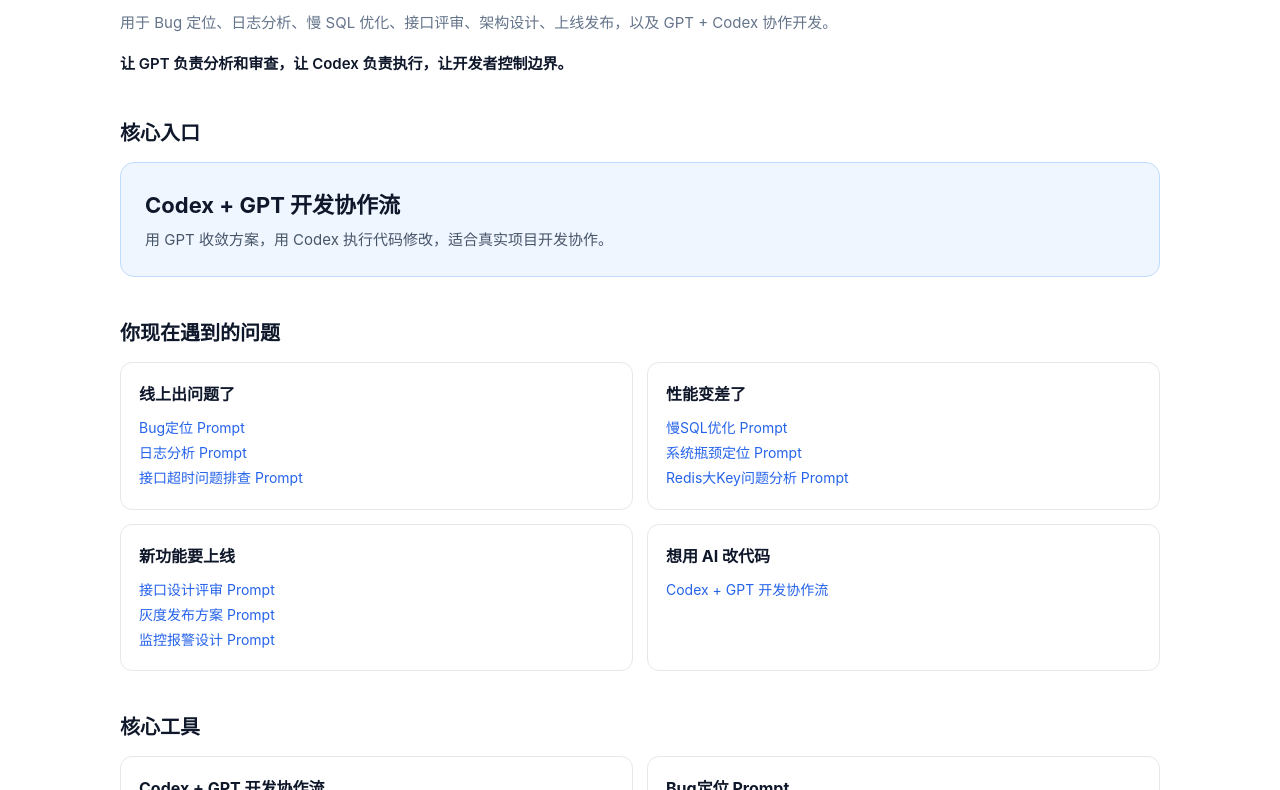
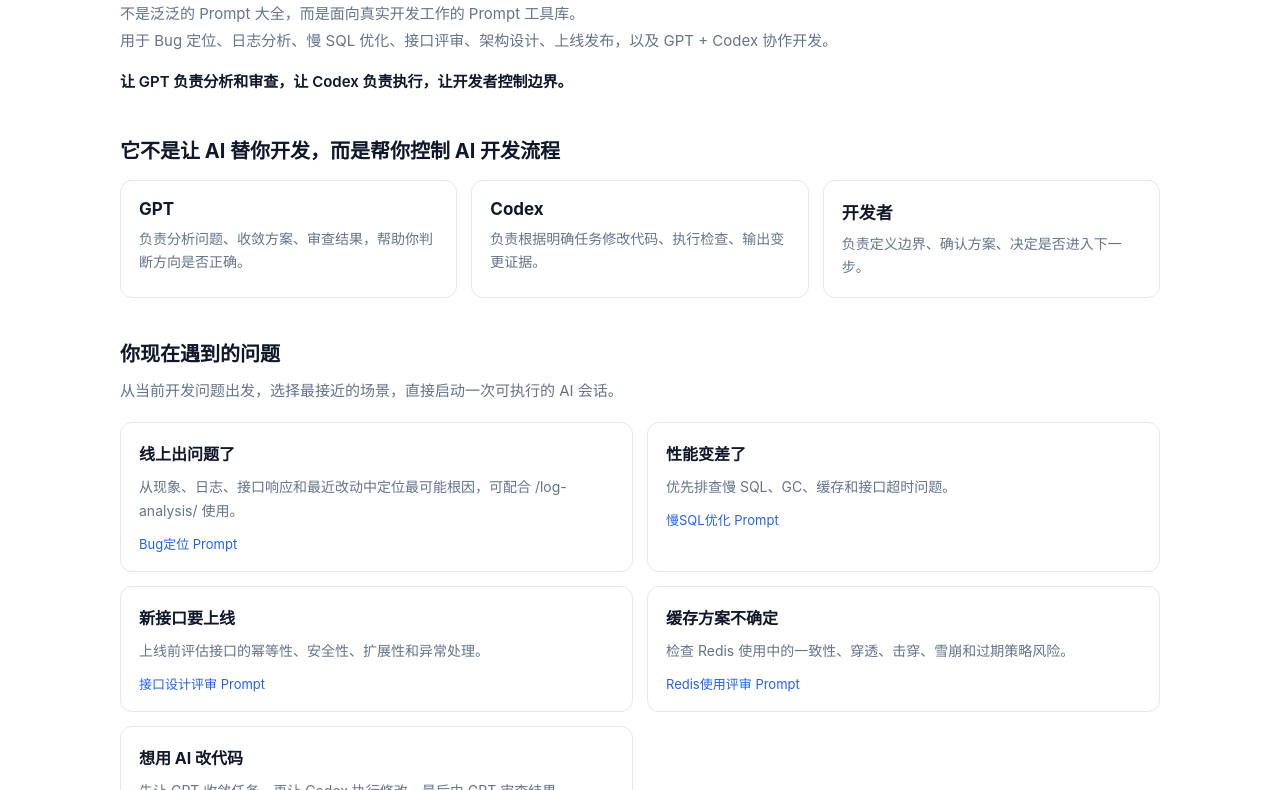
Before and after one commit to codeinsightlab/promptforge-site, a website: page index.html in a window 1280 px wide. Shown: the part 158-948 px from the top of the page. Drawn offline with Linux system fonts and the light colour scheme.

Commit message:
optimize homepage positioning

```diff
--- a/index.html
+++ b/index.html
@@ -42,6 +42,7 @@
 
     .hero .description,
     .hero .principle,
+    .section-desc,
     .note p {
       font-size: 15px;
       color: #64748b;
@@ -64,6 +65,36 @@
       font-size: 20px;
       font-weight: 700;
       margin: 0 0 16px;
+    }
+
+    .section-desc {
+      margin: -6px 0 18px;
+    }
+
+    .role-grid {
+      display: grid;
+      grid-template-columns: repeat(3, minmax(0, 1fr));
+      gap: 14px;
+    }
+
+    .role-card {
+      padding: 18px;
+      border: 1px solid #e5e7eb;
+      border-radius: 12px;
+      background: #ffffff;
+    }
+
+    .role-card strong {
+      display: block;
+      font-size: 17px;
+      margin-bottom: 8px;
+    }
+
+    .role-card span {
+      display: block;
+      font-size: 14px;
+      color: #64748b;
+      line-height: 1.7;
     }
 
     .featured {
@@ -111,9 +142,21 @@
     .path-card a {
       display: block;
       color: #2563eb;
+      text-decoration: none;
+    }
+
+    .path-card a span {
+      display: block;
+      color: #64748b;
       font-size: 14px;
-      line-height: 1.8;
-      text-decoration: none;
+      line-height: 1.7;
+      margin: 6px 0 10px;
+    }
+
+    .path-card a em {
+      display: inline-block;
+      font-size: 13px;
+      font-style: normal;
     }
 
     .path-card a:hover {
@@ -202,6 +245,10 @@
         grid-template-columns: 1fr;
       }
 
+      .role-grid {
+        grid-template-columns: 1fr;
+      }
+
       .path-grid {
         grid-template-columns: 1fr;
       }
@@ -212,50 +259,76 @@
 <body>
   <div class="container">
     <div class="hero">
-      <h1>开发者 AI 会话启动器</h1>
-      <p class="subtitle">不是泛泛的 Prompt 大全，而是面向真实开发工作的 Prompt 工具库。</p>
+      <h1>PromptForge</h1>
+      <p class="subtitle">开发者 AI 会话启动器</p>
+      <p class="description">不是泛泛的 Prompt 大全，而是面向真实开发工作的 Prompt 工具库。</p>
       <p class="description">用于 Bug 定位、日志分析、慢 SQL 优化、接口评审、架构设计、上线发布，以及 GPT + Codex 协作开发。</p>
       <p class="principle">让 GPT 负责分析和审查，让 Codex 负责执行，让开发者控制边界。</p>
     </div>
 
     <section>
-      <h2>核心入口</h2>
-      <a class="featured" href="/codex-gpt-workflow/">
-        <strong>Codex + GPT 开发协作流</strong>
-        <span>用 GPT 收敛方案，用 Codex 执行代码修改，适合真实项目开发协作。</span>
-      </a>
+      <h2>它不是让 AI 替你开发，而是帮你控制 AI 开发流程</h2>
+      <div class="role-grid">
+        <div class="role-card">
+          <strong>GPT</strong>
+          <span>负责分析问题、收敛方案、审查结果，帮助你判断方向是否正确。</span>
+        </div>
+        <div class="role-card">
+          <strong>Codex</strong>
+          <span>负责根据明确任务修改代码、执行检查、输出变更证据。</span>
+        </div>
+        <div class="role-card">
+          <strong>开发者</strong>
+          <span>负责定义边界、确认方案、决定是否进入下一步。</span>
+        </div>
+      </div>
     </section>
 
     <section>
       <h2>你现在遇到的问题</h2>
+      <p class="section-desc">从当前开发问题出发，选择最接近的场景，直接启动一次可执行的 AI 会话。</p>
       <div class="path-grid">
         <div class="path-card">
           <strong>线上出问题了</strong>
-          <a href="/bug-location/">Bug定位 Prompt</a>
-          <a href="/log-analysis/">日志分析 Prompt</a>
-          <a href="/api-timeout-analysis/">接口超时问题排查 Prompt</a>
+          <a href="/bug-location/">
+            <span>从现象、日志、接口响应和最近改动中定位最可能根因，可配合 /log-analysis/ 使用。</span>
+            <em>Bug定位 Prompt</em>
+          </a>
         </div>
         <div class="path-card">
           <strong>性能变差了</strong>
-          <a href="/slow-sql-optimization/">慢SQL优化 Prompt</a>
-          <a href="/system-bottleneck-analysis/">系统瓶颈定位 Prompt</a>
-          <a href="/redis-bigkey-analysis/">Redis大Key问题分析 Prompt</a>
+          <a href="/slow-sql-optimization/">
+            <span>优先排查慢 SQL、GC、缓存和接口超时问题。</span>
+            <em>慢SQL优化 Prompt</em>
+          </a>
         </div>
         <div class="path-card">
-          <strong>新功能要上线</strong>
-          <a href="/api-design-review/">接口设计评审 Prompt</a>
-          <a href="/gray-release-plan/">灰度发布方案 Prompt</a>
-          <a href="/monitoring-alert-design/">监控报警设计 Prompt</a>
+          <strong>新接口要上线</strong>
+          <a href="/api-design-review/">
+            <span>上线前评估接口的幂等性、安全性、扩展性和异常处理。</span>
+            <em>接口设计评审 Prompt</em>
+          </a>
+        </div>
+        <div class="path-card">
+          <strong>缓存方案不确定</strong>
+          <a href="/redis-usage-review/">
+            <span>检查 Redis 使用中的一致性、穿透、击穿、雪崩和过期策略风险。</span>
+            <em>Redis使用评审 Prompt</em>
+          </a>
         </div>
         <div class="path-card">
           <strong>想用 AI 改代码</strong>
-          <a href="/codex-gpt-workflow/">Codex + GPT 开发协作流</a>
+          <a href="/codex-gpt-workflow/">
+            <span>先让 GPT 收敛任务，再让 Codex 执行修改，最后由 GPT 审查结果。</span>
+            <em>Codex + GPT 开发协作流</em>
+          </a>
         </div>
       </div>
     </section>
 
     <section>
       <h2>核心工具</h2>
+      <p class="section-desc">优先推荐适合开发者高频使用的 Prompt，用于排查、评审、优化和协作。</p>
       <div class="prompt-grid">
         <a class="prompt-card" href="/codex-gpt-workflow/">
           <strong>Codex + GPT 开发协作流</strong>
@@ -263,7 +336,7 @@
           <em>访问工具</em>
         </a>
         <a class="prompt-card" href="/bug-location/">
-          <strong>Bug定位 Prompt</strong>
+          <strong>Bug 定位与排查</strong>
           <span>启动 Bug 定位会话，围绕现象、日志、代码和数据状态收敛根因。</span>
           <em>访问工具</em>
         </a>
@@ -286,8 +359,9 @@
     </section>
 
     <section>
-      <h2>分类导航</h2>
-      <nav class="category-nav" aria-label="Prompt 分类导航">
+      <h2>快速定位</h2>
+      <p class="section-desc">按技术方向快速跳转到对应 Prompt 分类。</p>
+      <nav class="category-nav" aria-label="快速定位 Prompt 分类">
         <a href="#troubleshooting">问题排查</a>
         <a href="#performance">性能优化</a>
         <a href="#database">数据库</a>
@@ -296,6 +370,11 @@
         <a href="#gateway-security">网关 / 安全</a>
         <a href="#ops-release">运维 / 发布</a>
       </nav>
+    </section>
+
+    <section>
+      <h2>全部 Prompt 分类</h2>
+      <p class="section-desc">如果你已经知道要处理的技术方向，可以按分类查找对应 Prompt。</p>
     </section>
 
     <section id="troubleshooting" class="category">
```
